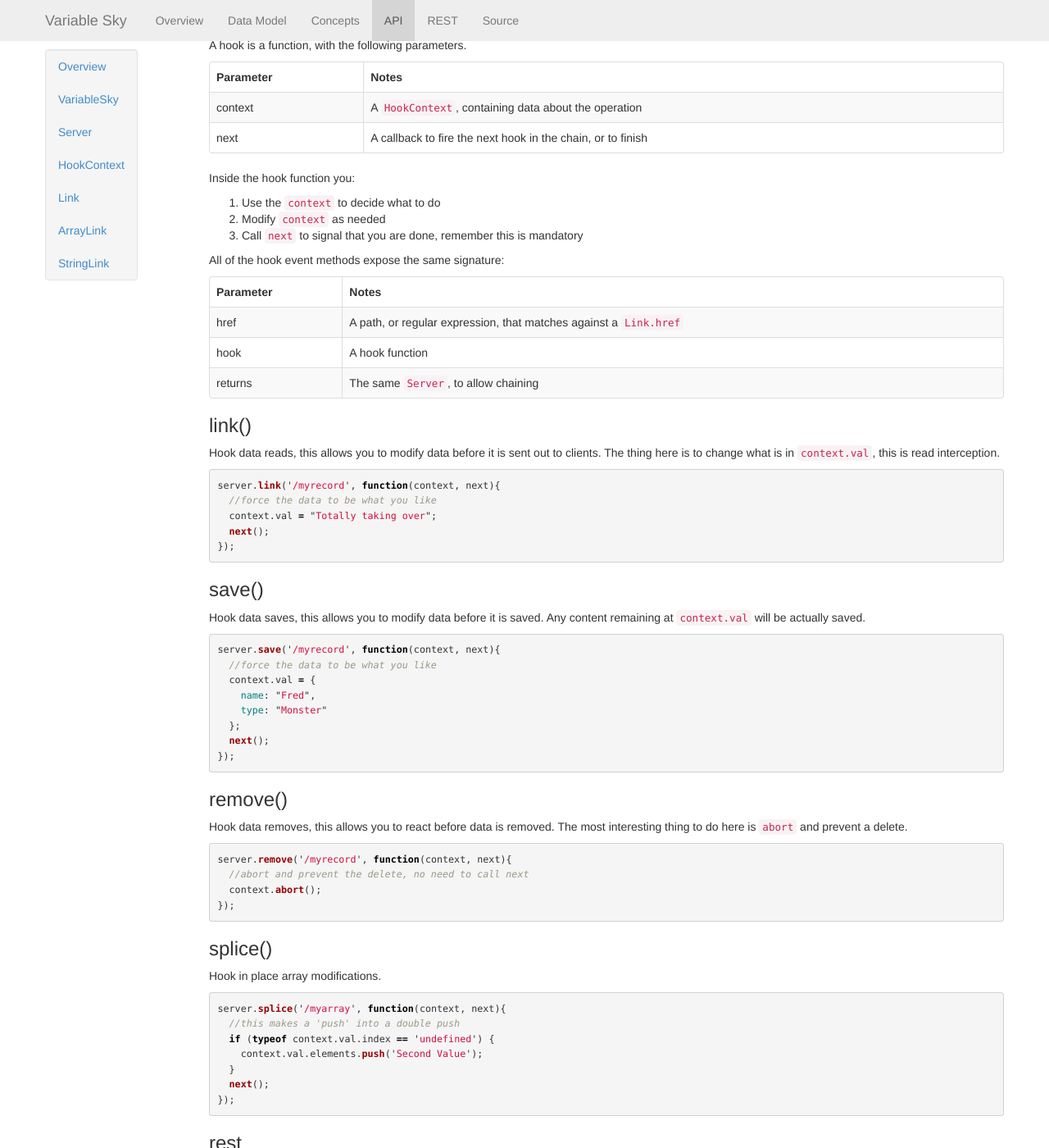
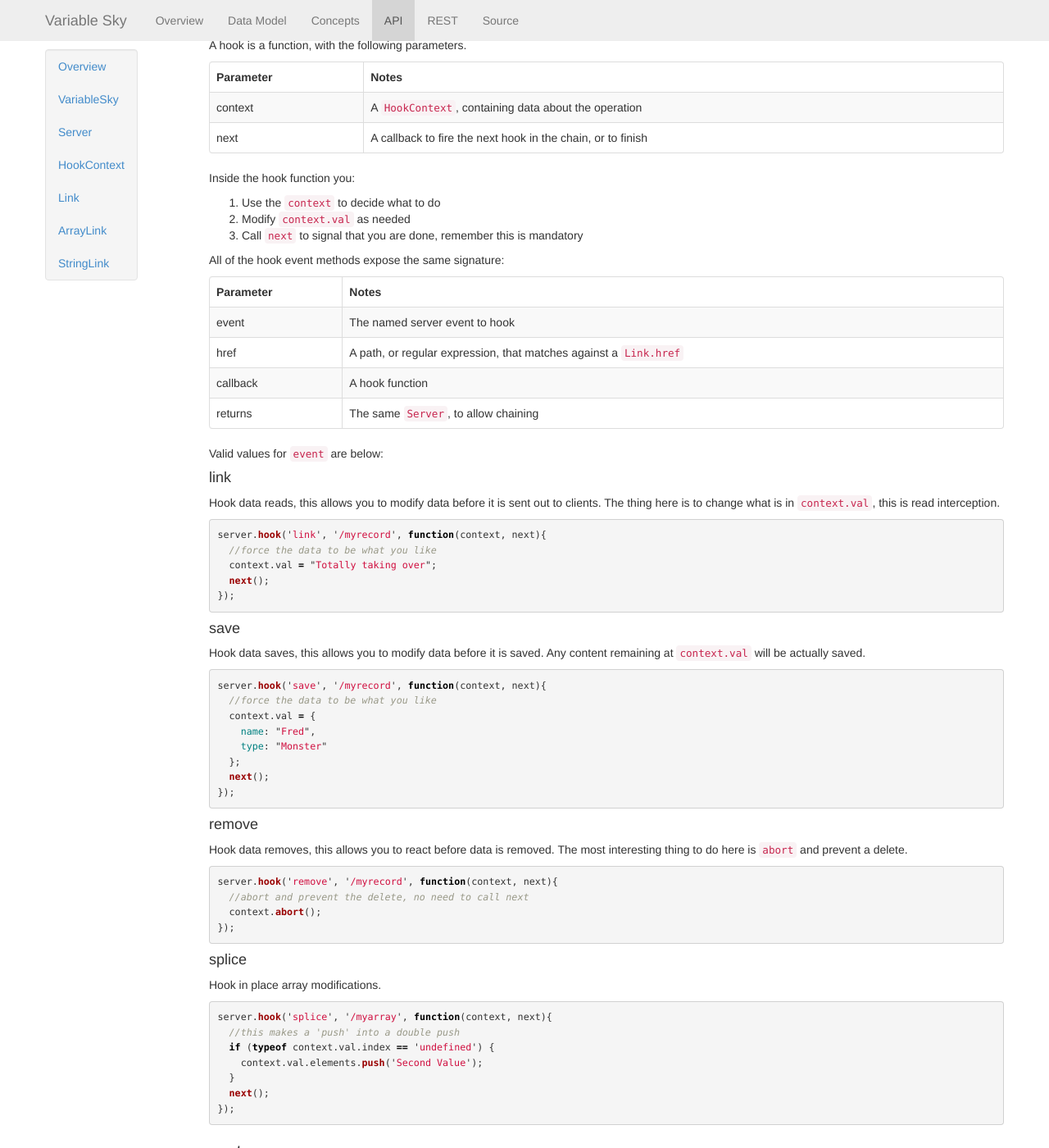
Before and after one commit to wballard/VariableSky, a Jekyll site: the page built from api.markdown, in a window 1280 px wide and 1400 px high, scrolled down 1520 px. Shown: the whole window at 82% size. Built offline with Jekyll 4.4.1, drawn with Linux system fonts in a browser that asks for light colours; Markdown is read by kramdown in place of the engine named in the settings.

Commit message:
calling it hook

````diff
--- a/api.markdown
+++ b/api.markdown
@@ -12,7 +12,7 @@ follows the Node.js convention of `(error, arguments)` to callbacks.
 Error objects will always have at least these properties:
 
 |Property|Notes|
-|---------|-----|
+|--------|-----|
 |name|Tired of goofy error numbers? Indeed, all errors will have a name.|
 |message|This is a longer, nerdy, descriptive string that may help programmers, and will certainly confuse users if you show it to them.|
 
@@ -60,10 +60,10 @@ This is the main object you create on the server, `new` it.
 |options|An option hash|
 
 |Option|Notes|
-|---------|-----|
+|------|-----|
 |storageDirectory|Root directory for snapshots and journals, this is used to maintain state|
 
-### Hooks
+### hook()
 On the server, you can _hook_ the events. This is similar to setting up
 routes on an HTTP server, and gives you the chance to intercept:
 
@@ -96,36 +96,40 @@ A hook is a function, with the following parameters.
 Inside the hook function you:
 
 1. Use the `context` to decide what to do
-2. Modify `context` as needed
+2. Modify `context.val` as needed
 3. Call `next` to signal that you are done, remember this is mandatory
 
 All of the hook event methods expose the same signature:
 
 |Parameter|Notes|
 |---------|-----|
+|event|The named server event to hook|
 |href|A path, or regular expression, that matches against a `Link.href`|
-|hook|A hook function|
+|callback|A hook function|
 |returns|The same `Server`, to allow chaining|
 
-### link()
+Valid values for `event` are below:
+
+
+#### link
 Hook data reads, this allows you to modify data before it is sent out to
 clients. The thing here is to change what is in `context.val`, this is
 read interception.
 
 ```javascript
-server.link('/myrecord', function(context, next){
+server.hook('link', '/myrecord', function(context, next){
   //force the data to be what you like
   context.val = "Totally taking over";
   next();
 });
 ```
 
-### save()
+#### save
 Hook data saves, this allows you to modify data before it is saved. Any content
 remaining at `context.val` will be actually saved.
 
 ```javascript
-server.save('/myrecord', function(context, next){
+server.hook('save', '/myrecord', function(context, next){
   //force the data to be what you like
   context.val = {
     name: "Fred",
@@ -135,22 +139,22 @@ server.save('/myrecord', function(context, next){
 });
 ```
 
-### remove()
+#### remove
 Hook data removes, this allows you to react before data is removed. The
 most interesting thing to do here is `abort` and prevent a delete.
 
 ```javascript
-server.remove('/myrecord', function(context, next){
+server.hook('remove', '/myrecord', function(context, next){
   //abort and prevent the delete, no need to call next
   context.abort();
 });
 ```
 
-### splice()
+#### splice
 Hook in place array modifications.
 
 ```javascript
-server.splice('/myarray', function(context, next){
+server.hook('splice', '/myarray', function(context, next){
   //this makes a 'push' into a double push
   if (typeof context.val.index == 'undefined') {
     context.val.elements.push('Second Value');
@@ -244,8 +248,8 @@ segments.
 This is the value the command is working on, and you can modify it to
 change the final result of the command as needed.
 
-|Event|Notes
-|-----|----|
+|Event|Notes|
+|-----|-----|
 |link|The value currently stored in the server, change this value to intercept what is sent to the client|
 |save|The original value sent in by the client|
 |remove|`undefined`, there is no `val` for a `removed`|
@@ -256,7 +260,7 @@ In this case, `val` contains the arguments that will be passed to the
 eventual array `splice`. This lets you redefine the splice.
 
 |Property|Notes|
-|-----|-----|
+|--------|-----|
 |index|Start modifying the array at this index, if≈ `undefined` modify at the end of the array|
 |howMany|Remove this many elements|
 |elements|Insert this array of elements after removing. If emtpy, we are just removing elements|
````
